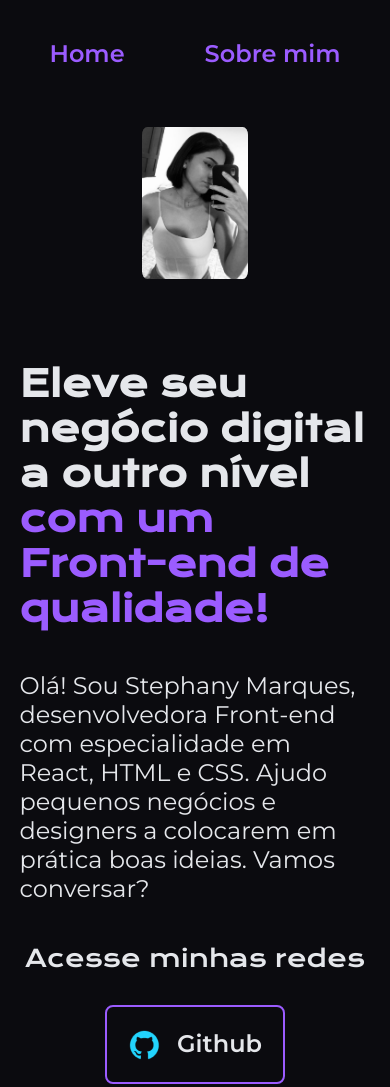
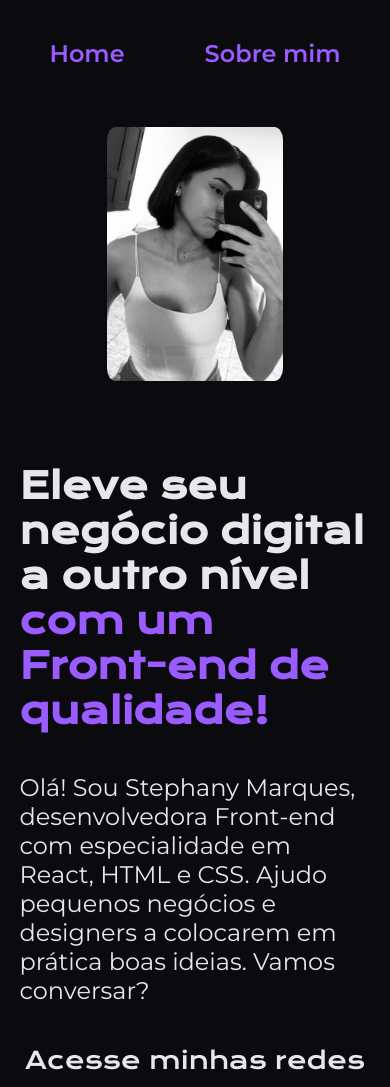
Before and after one commit to ste-marques/portfolio-stephany, a plain HTML site: page index.html in a window 390 px wide. Shown: the top 1087 px of the page. Drawn offline with nearby package versions, Linux system fonts and the light colour scheme.

Commit message:
Add files via upload

```diff
--- a/styles/style.css
+++ b/styles/style.css
@@ -125,4 +125,8 @@ body{
     .apresentacao__conteudo {
         width: auto;
     }
+
+    .img-prin {
+        width: 50%;
+    }
 }
```
